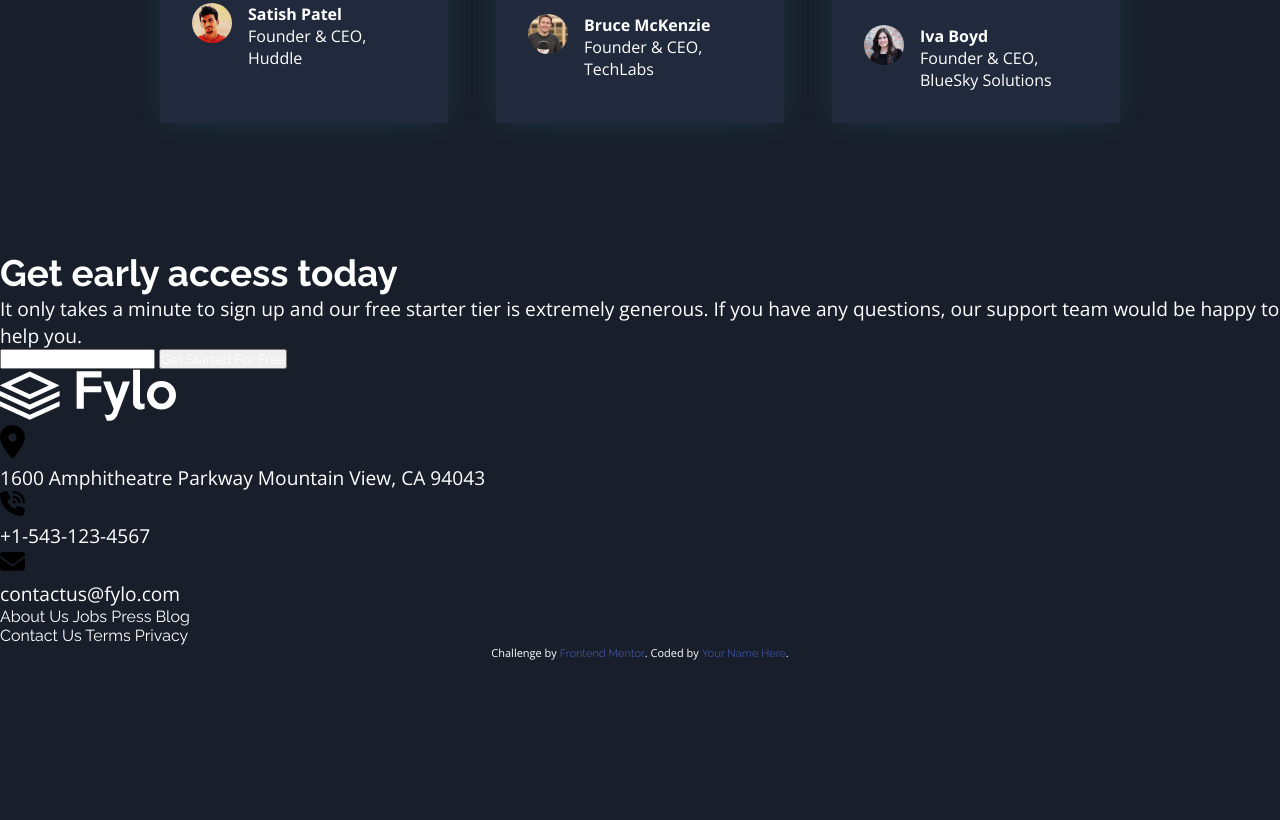
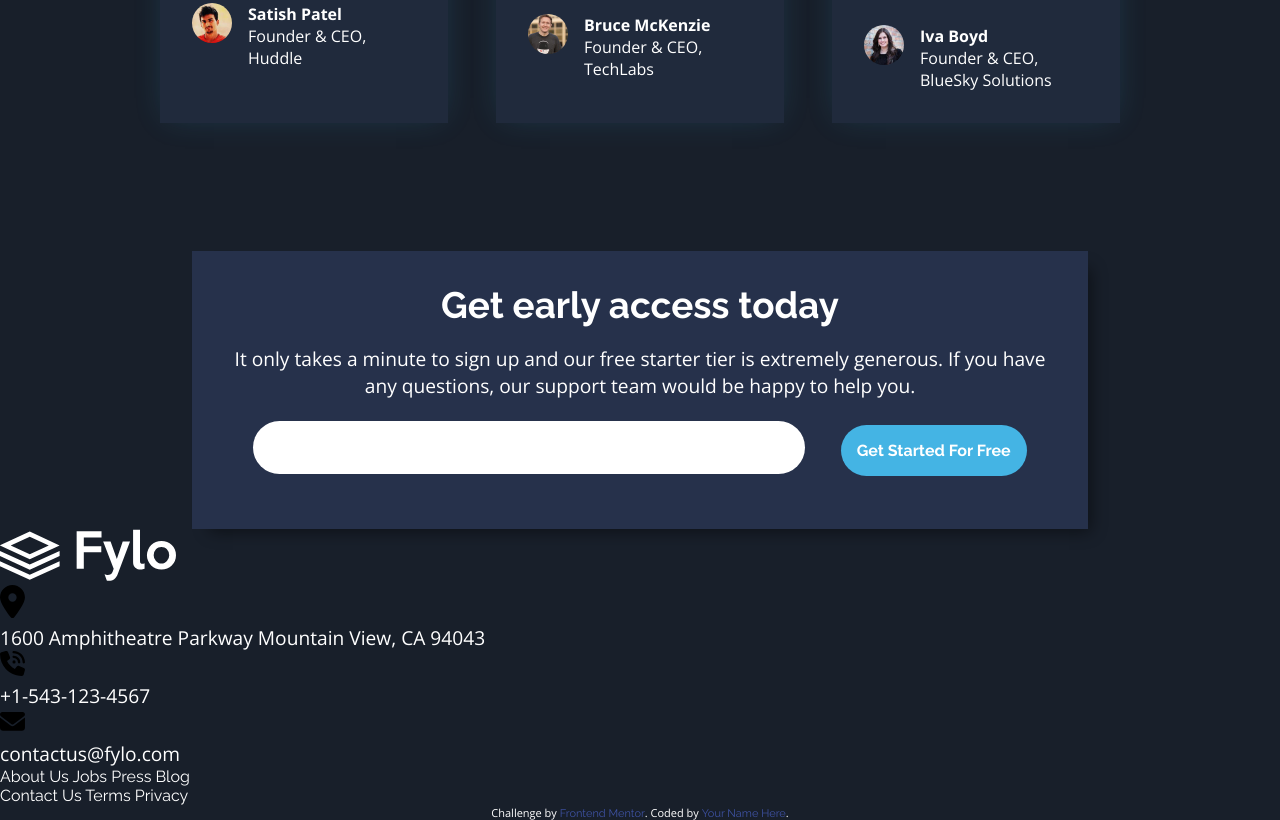
Before and after one commit to Corbinhol/fylo-dark-theme-page, a plain HTML site: page index.html in a window 1280 px wide. Shown: the part 3143-3963 px from the top of the page. Before the commit the page ends 3803 px from the top, so only its background shows below. Drawn offline with nearby package versions, Linux system fonts and the light colour scheme.

Commit message:
Finished Email

```diff
--- a/assets/css/styles.css
+++ b/assets/css/styles.css
@@ -245,3 +245,55 @@ body {
 .reviews .reviewer .reviewer-name .name{
     font-weight: 800;
 }
+
+.email {
+    width: 65%;
+    background-color:hsl(222, 33%, 22%);
+    display: flex;
+    flex-direction: column;
+    align-items: center;
+    text-align: center;
+    padding: 2em;
+
+    box-shadow: 10px 10px 15px -7px rgba(0,0,0,0.45);
+-webkit-box-shadow: 10px 10px 15px -7px rgba(0,0,0,0.45);
+-moz-box-shadow: 10px 10px 15px -7px rgba(0,0,0,0.45);
+
+}
+
+.email h1 {
+    margin-bottom: .5em;
+}
+
+.email p {
+    width: 75ch;
+}
+
+.email .email-input-form {
+    margin: 1em 0;
+    color:hsl(216, 53%, 9%);
+    padding: .6em 1.6em;
+    font-size: 1.4em;
+    width: 35ch;
+    border-radius: 5em;
+    border: none;
+}
+
+.email .email-submit-button {
+    background-color: hsl(198, 75%, 58%);
+    border: none;
+    font-size: 1em;
+    font-weight: 800;
+    padding: 1em;
+    border-radius: 5em;
+    margin-left: 2em;
+    transition: background-color .3s, color .3s;
+
+
+}
+
+.email .email-submit-button:hover {
+    transition: .3s;
+    background-color: hsl(198, 81%, 77%);
+    color: rgb(88, 88, 88);
+}
--- a/index.html
+++ b/index.html
@@ -124,8 +124,10 @@
       <h1>Get early access today</h1>
       <p>It only takes a minute to sign up and our free starter tier is extremely generous. If you have any
         questions, our support team would be happy to help you.</p>
-      <input type="text" class="email-input-form">
-      <button class="email-submit-button">Get Started For Free</button>
+      <div class="email-input">
+        <input type="text" class="email-input-form">
+        <button class="email-submit-button">Get Started For Free</button>
+      </div>
     </div>
   </main>
 
```
